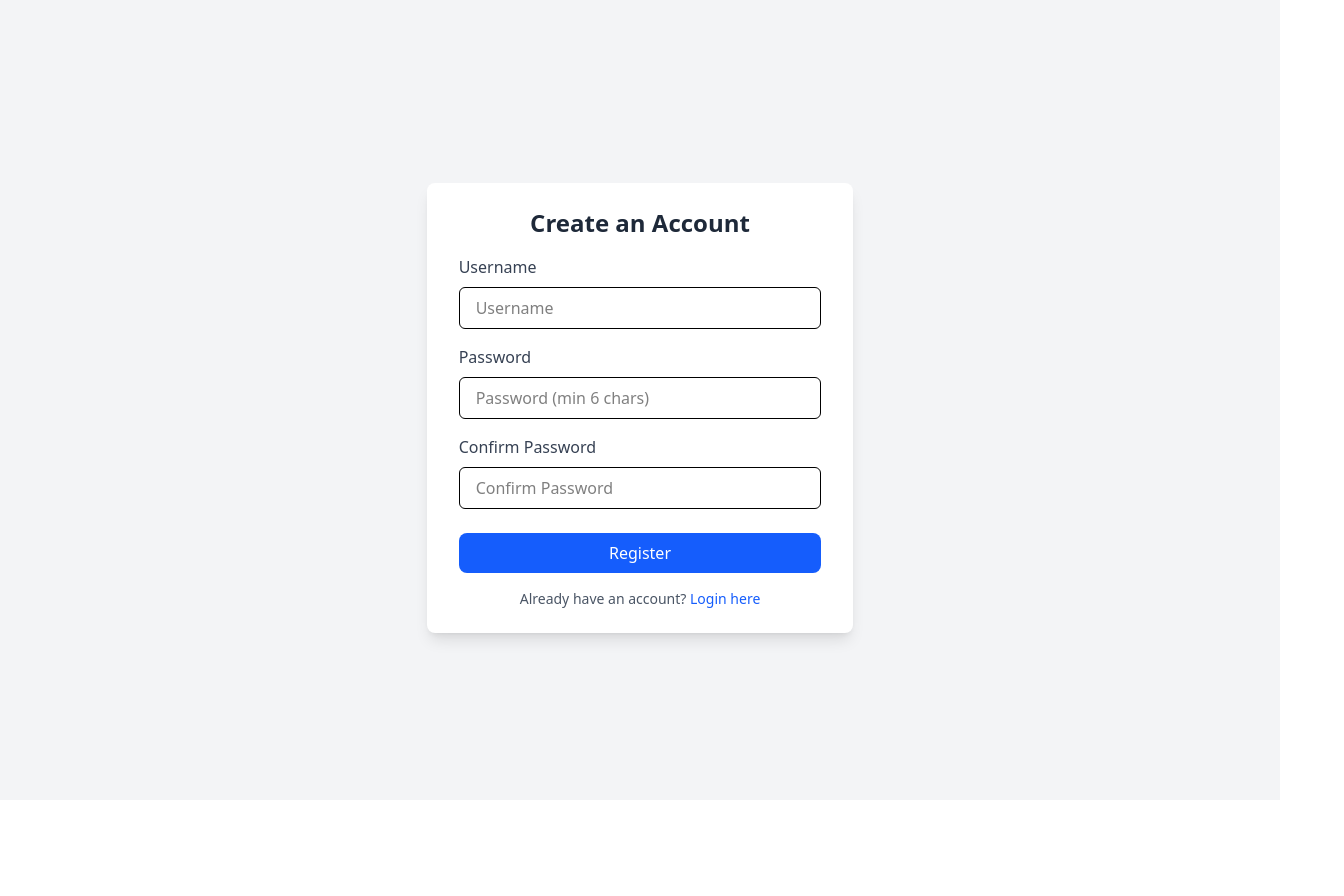
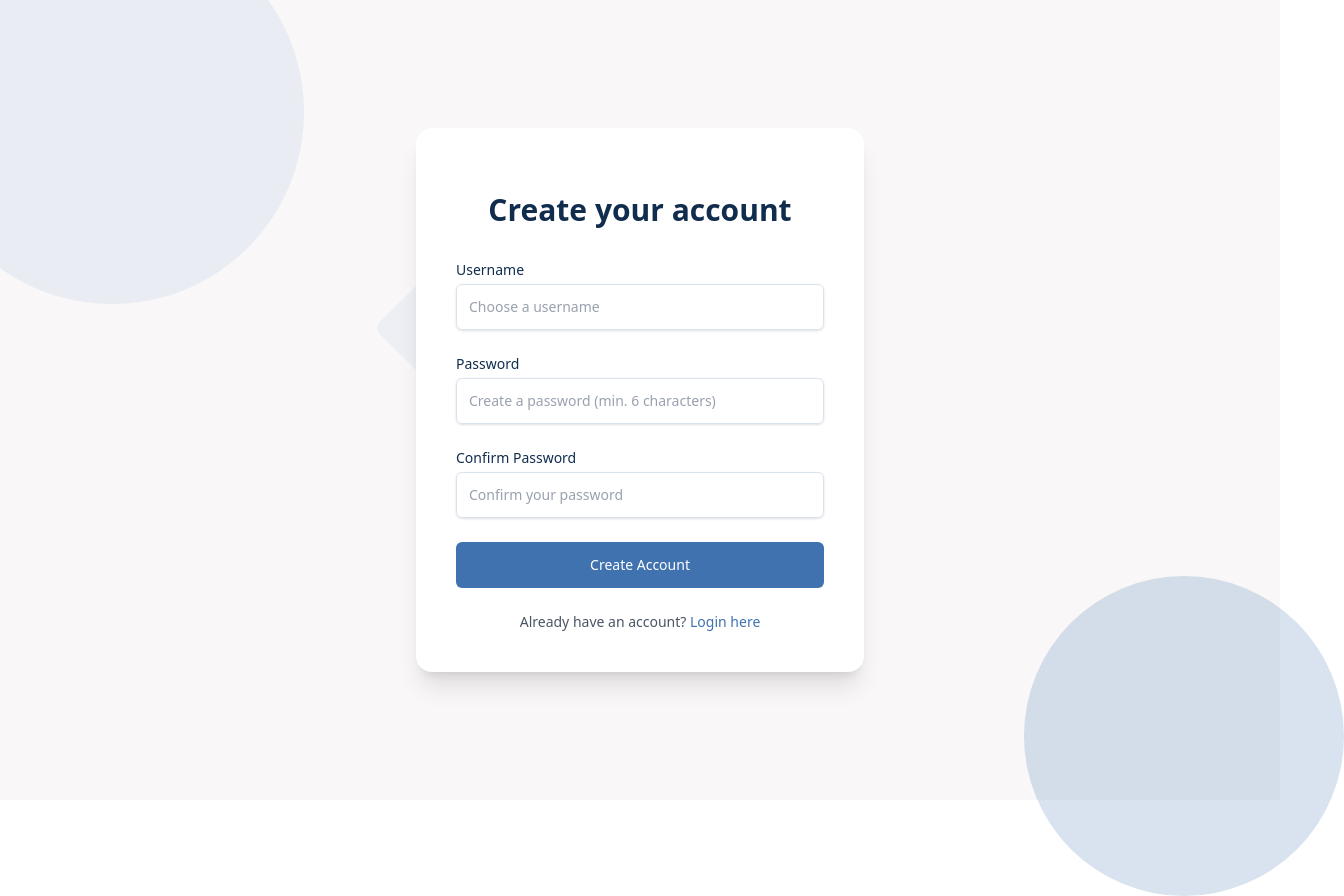
Before and after one commit to CepoiuRaduKosty/webcodework-fe, a React (Vite) app: page /register in a window 1280 px wide. Shown: the whole page, 1344 px wide, since content can reach past the window. Before the commit the page ends 800 px from the top, so only its background shows below. Built offline with nearby package versions, Linux system fonts and the light colour scheme.

Commit message:
Redesign of register page

```diff
--- a/package.json
+++ b/package.json
@@ -13,12 +13,15 @@
     "@microsoft/signalr": "^8.0.7",
     "@monaco-editor/react": "^4.7.0",
     "@tailwindcss/vite": "^4.1.4",
+    "@types/zxcvbn": "^4.4.5",
     "axios": "^1.8.4",
     "date-fns": "^4.1.0",
     "react": "^19.0.0",
     "react-dom": "^19.0.0",
+    "react-password-strength-bar": "^0.4.1",
     "react-router": "^7.5.1",
-    "react-router-dom": "^7.5.1"
+    "react-router-dom": "^7.5.1",
+    "zxcvbn": "^4.4.2"
   },
   "devDependencies": {
     "@eslint/js": "^9.22.0",
--- a/src/pages/RegisterPage.tsx
+++ b/src/pages/RegisterPage.tsx
@@ -22,7 +22,7 @@ const RegisterPage: React.FC = () => {
 
   const handleSubmit = async (e: FormEvent) => {
     e.preventDefault();
-    setError(null); // Clear previous error
+    setError(null);
     setSuccessMessage(null);
 
     if (password !== confirmPassword) {
@@ -33,7 +33,7 @@ const RegisterPage: React.FC = () => {
         setError('Please fill in all fields.');
         return;
     }
-     if (password.length < 6) { // Match backend validation if possible
+     if (password.length < 6) {
         setError('Password must be at least 6 characters long.');
         return;
     }
@@ -45,14 +45,12 @@ const RegisterPage: React.FC = () => {
     try {
       const result = await registerUser(userData);
       setSuccessMessage(result.message + " Redirecting to login...");
-      // Optionally clear form fields
       setUsername('');
       setPassword('');
       setConfirmPassword('');
-      // Redirect to login after a short delay
       setTimeout(() => {
         navigate('/login');
-      }, 2000); // 2 seconds delay
+      }, 2000);
     } catch (err: any) {
         const errorMessage = err.message || 'Registration failed. Please try again.';
         setError(errorMessage);
@@ -63,75 +61,112 @@ const RegisterPage: React.FC = () => {
   };
 
   return (
-    <div className="flex items-center justify-center min-h-screen bg-gray-100">
-      <div className="px-8 py-6 mt-4 text-left bg-white shadow-lg rounded-lg sm:w-full md:w-1/2 lg:w-1/3">
-        <h3 className="text-2xl font-bold text-center text-gray-800">Create an Account</h3>
-        <form onSubmit={handleSubmit}>
-          <div className="mt-4">
+    <div className="relative flex items-center justify-center min-h-screen bg-[#F9F7F7] py-12 px-4 sm:px-6 lg:px-8">
+      <div className="absolute top-0 left-0 w-full h-full z-0">
+        <div className="absolute -top-20 -left-20 w-72 h-72 md:w-96 md:h-96 bg-[#DBE2EF] rounded-full opacity-30 md:opacity-50"></div>
+        <div className="absolute -bottom-24 -right-16 w-60 h-60 md:w-80 md:h-80 bg-[#3F72AF] rounded-full opacity-10 md:opacity-20"></div>
+        <div className="absolute top-1/4 left-1/3 w-48 h-48 md:w-64 md:h-64 bg-[#DBE2EF] rounded-lg opacity-20 md:opacity-40 rotate-45"></div>
+      </div>
+      <div className="z-10 w-full max-w-md p-8 md:p-10 space-y-8 bg-white shadow-xl rounded-2xl">
+        <div className="text-center">
+          <h2 className="mt-6 text-3xl font-extrabold text-[#112D4E]">
+            Create your account
+          </h2>
+        </div>
+
+        <form className="mt-8 space-y-6" onSubmit={handleSubmit}>
           <div>
-              <label className="block text-gray-700" htmlFor="reg-username">Username</label>
+            <label htmlFor="reg-username" className="block text-sm font-medium text-[#112D4E] mb-1">
+              Username
+            </label>
             <input
+              id="reg-username"
+              name="username"
               type="text"
-                placeholder="Username"
-                id="reg-username"
+              autoComplete="username"
+              required
+              className="appearance-none block w-full px-3 py-3 border border-[#DBE2EF] rounded-md shadow-sm placeholder-gray-400 text-[#112D4E] focus:outline-none focus:ring-[#3F72AF] focus:border-[#3F72AF] sm:text-sm"
+              placeholder="Choose a username"
               value={username}
               onChange={(e) => setUsername(e.target.value)}
-                className="w-full px-4 py-2 mt-2 border rounded-md focus:outline-none focus:ring-1 focus:ring-blue-600"
-                required
+              disabled={isLoading || !!successMessage}
             />
           </div>
-            <div className="mt-4">
-              <label className="block text-gray-700" htmlFor="reg-password">Password</label>
+
+          <div>
+            <label htmlFor="reg-password" className="block text-sm font-medium text-[#112D4E] mb-1">
+              Password
+            </label>
             <input
+              id="reg-password"
+              name="password"
               type="password"
-                placeholder="Password (min 6 chars)"
-                id="reg-password"
+              autoComplete="new-password"
+              required
+              minLength={6}
+              className="appearance-none block w-full px-3 py-3 border border-[#DBE2EF] rounded-md shadow-sm placeholder-gray-400 text-[#112D4E] focus:outline-none focus:ring-[#3F72AF] focus:border-[#3F72AF] sm:text-sm"
+              placeholder="Create a password (min. 6 characters)"
               value={password}
               onChange={(e) => setPassword(e.target.value)}
-                className="w-full px-4 py-2 mt-2 border rounded-md focus:outline-none focus:ring-1 focus:ring-blue-600"
-                required
-                minLength={6}
+              disabled={isLoading || !!successMessage}
             />
           </div>
-             <div className="mt-4">
-              <label className="block text-gray-700" htmlFor="confirm-password">Confirm Password</label>
+
+          <div>
+            <label htmlFor="confirm-password" className="block text-sm font-medium text-[#112D4E] mb-1">
+              Confirm Password
+            </label>
             <input
+              id="confirm-password"
+              name="confirm-password"
               type="password"
-                placeholder="Confirm Password"
-                id="confirm-password"
+              autoComplete="new-password"
+              required
+              className="appearance-none block w-full px-3 py-3 border border-[#DBE2EF] rounded-md shadow-sm placeholder-gray-400 text-[#112D4E] focus:outline-none focus:ring-[#3F72AF] focus:border-[#3F72AF] sm:text-sm"
+              placeholder="Confirm your password"
               value={confirmPassword}
               onChange={(e) => setConfirmPassword(e.target.value)}
-                className="w-full px-4 py-2 mt-2 border rounded-md focus:outline-none focus:ring-1 focus:ring-blue-600"
-                required
+              disabled={isLoading || !!successMessage}
             />
           </div>
 
           {error && (
-              <div className="mt-4 text-xs text-red-600 bg-red-100 border border-red-300 p-2 rounded">
+            <div className="mt-4 text-sm text-red-700 bg-red-100 border border-red-200 p-3 rounded-md text-center">
               {error}
             </div>
           )}
+
           {successMessage && (
-              <div className="mt-4 text-xs text-green-600 bg-green-100 border border-green-300 p-2 rounded">
+            <div className="mt-4 text-sm text-green-700 bg-green-100 border border-green-200 p-3 rounded-md text-center">
               {successMessage}
             </div>
           )}
 
-            <div className="flex items-baseline justify-between mt-6">
+          <div>
             <button
               type="submit"
-                className={`w-full px-6 py-2 text-white bg-blue-600 rounded-lg hover:bg-blue-900 focus:outline-none focus:ring-2 focus:ring-blue-600 focus:ring-opacity-50 ${isLoading || successMessage ? 'opacity-50 cursor-not-allowed' : ''}`}
-                disabled={isLoading || !!successMessage} // Disable if loading or success message is shown
+              disabled={isLoading || !!successMessage}
+              className={`group relative w-full flex justify-center py-3 px-4 border border-transparent text-sm font-medium rounded-md text-white bg-[#3F72AF] hover:bg-[#112D4E] focus:outline-none focus:ring-2 focus:ring-offset-2 focus:ring-[#3F72AF] disabled:opacity-70 disabled:cursor-not-allowed
+                ${(isLoading || !!successMessage) ? 'opacity-70 cursor-not-allowed' : ''}`}
             >
-                {isLoading ? 'Registering...' : 'Register'}
+              {isLoading && (
+                <svg className="animate-spin -ml-1 mr-3 h-5 w-5 text-white" xmlns="http://www.w3.org/2000/svg" fill="none" viewBox="0 0 24 24">
+                    <circle className="opacity-25" cx="12" cy="12" r="10" stroke="currentColor" strokeWidth="4"></circle>
+                    <path className="opacity-75" fill="currentColor" d="M4 12a8 8 0 018-8V0C5.373 0 0 5.373 0 12h4zm2 5.291A7.962 7.962 0 014 12H0c0 3.042 1.135 5.824 3 7.938l3-2.647z"></path>
+                </svg>
+              )}
+              {isLoading ? 'Creating account...' : (successMessage ? 'Registered!' : 'Create Account')}
             </button>
           </div>
-             <div className="mt-4 text-sm text-center text-gray-600">
-                Already have an account?{' '}
-                <Link to="/login" className="text-blue-600 hover:underline">
+
+          <div className="text-sm text-center">
+            <span className="text-gray-600">Already have an account? </span>
+            <Link
+              to="/login"
+              className="font-medium text-[#3F72AF] hover:text-[#112D4E] hover:underline"
+            >
               Login here
             </Link>
-             </div>
           </div>
         </form>
       </div>
```
Also changed, not shown: 1 other file (tests, documents, lock files or other folders). Lines whose indentation alone changed are shown as unchanged.
